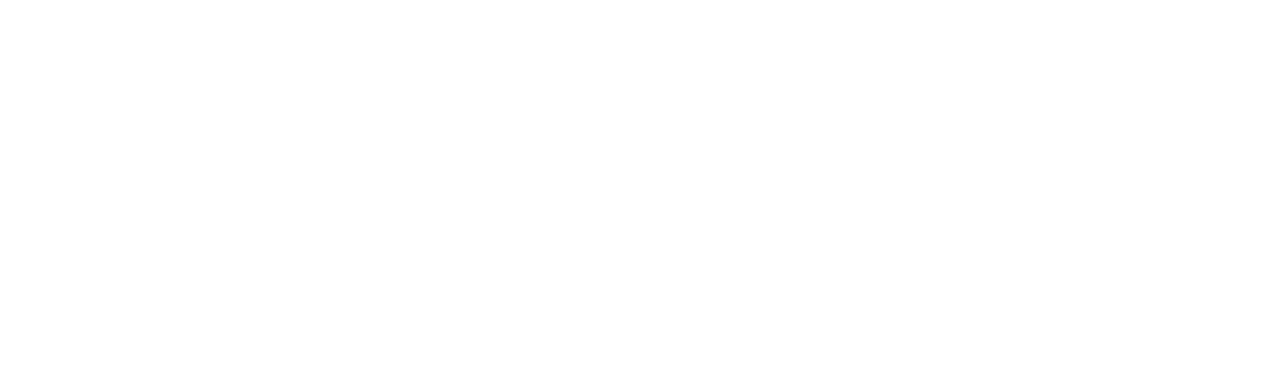
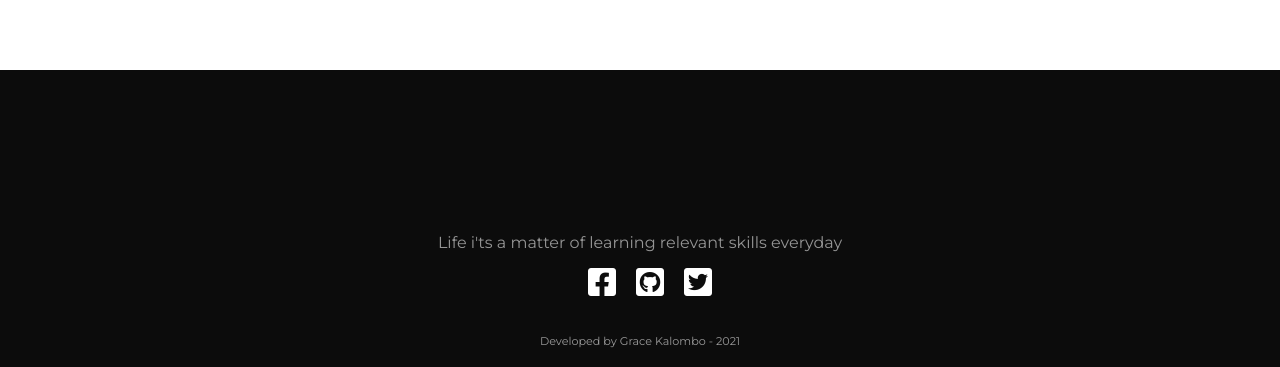
Before and after one commit to Gracekal91/portfolioreact, a React (Create React App) app: page /contact in a window 1280 px wide. Shown: the part 1767-2134 px from the top of the page. Before the commit the page ends 1837 px from the top, so only its background shows below. Built offline with nearby package versions, Linux system fonts and the light colour scheme.

Commit message:
Footer - Completed

```diff
--- a/src/App.js
+++ b/src/App.js
@@ -2,6 +2,7 @@
 import Hero from './views/Hero';
 import About from './views/About';
 import Project from './views/Project';
+import Footer from './components/Footer';
 import './App.css';
 
 import { BrowserRouter as Router, Route, Switch } from 'react-router-dom'
@@ -15,6 +16,7 @@
         <Hero />
         <About />
         <Project />
+        <Footer />
       </Router>
     </div>
 
--- a/src/components/Footer.css
+++ b/src/components/Footer.css
@@ -0,0 +1,32 @@
+.footer{
+    width: 100%;
+    height: 300px;
+    background: rgb(12, 12, 12);
+}
+
+.footer__content{
+    margin: 0 auto;
+    text-align: center;
+    color: rgba(255, 255, 255, 0.563);
+    padding: 10rem 4rem 2rem 4rem;
+}
+
+.icons{
+    font-size: 2rem;
+    margin-left: 20px;
+    margin-top: 10px;
+    transition: ease-out .2s;
+}
+
+.icons:hover{
+    transform: scale(1.1);
+    transition: ease-in .2s;
+    text-align: center;
+}
+
+.copyright{
+    color: rgba(255, 255, 255, 0.59);
+    text-align: center;
+    padding: 0 auto;
+font-size: .7rem;
+}
--- a/src/components/Footer.js
+++ b/src/components/Footer.js
@@ -0,0 +1,31 @@
+import React from 'react'
+import './Footer.css'
+import { Link } from 'react-router-dom'
+
+const getDate = () => {
+    return new Date().getFullYear();
+}
+const Footer = () => {
+    return (
+        <div className="footer">
+            <div className="footer__content">
+                <p>Life i'ts a matter of learning relevant skills everyday</p>
+                <div className="social-media">
+                    <Link>
+                        <i class="fab fa-facebook-square icons" style={{ color: 'white' }} aria-hidden="true"></i>
+                    </Link>
+                    <Link>
+                        <i class="fab fa-github-square icons" style={{ color: 'white' }} aria-hidden="true"></i>
+                    </Link>
+                    <Link>
+                        <i class="fab fa-twitter-square icons" style={{ color: 'white' }} aria-hidden="true"></i>
+                    </Link>
+
+                </div>
+            </div>
+            <p className="copyright">Developed by Grace Kalombo - {getDate()}</p>
+        </div>
+    )
+}
+
+export default Footer
```
Also changed, not shown: src/components/CallToAction.js (added, +13 -0 lines), src/components/calltoaction.css (added).
